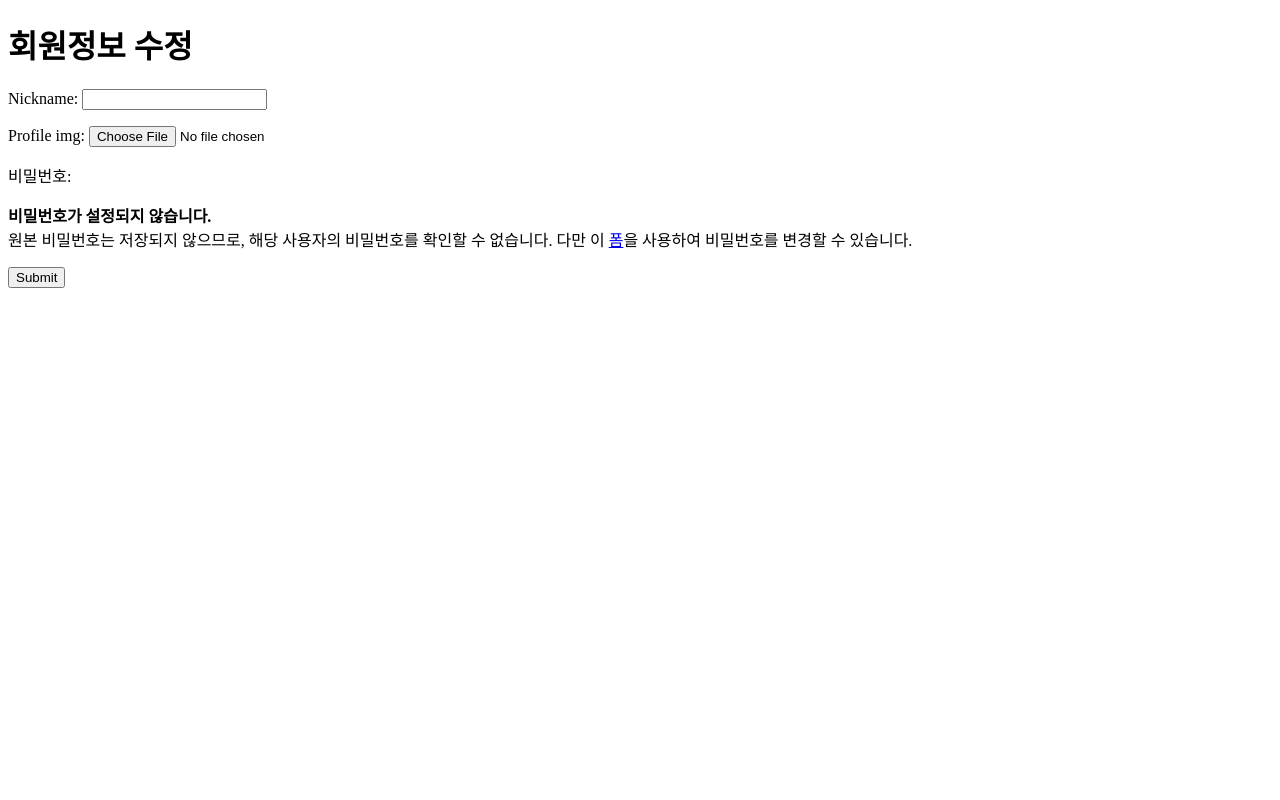
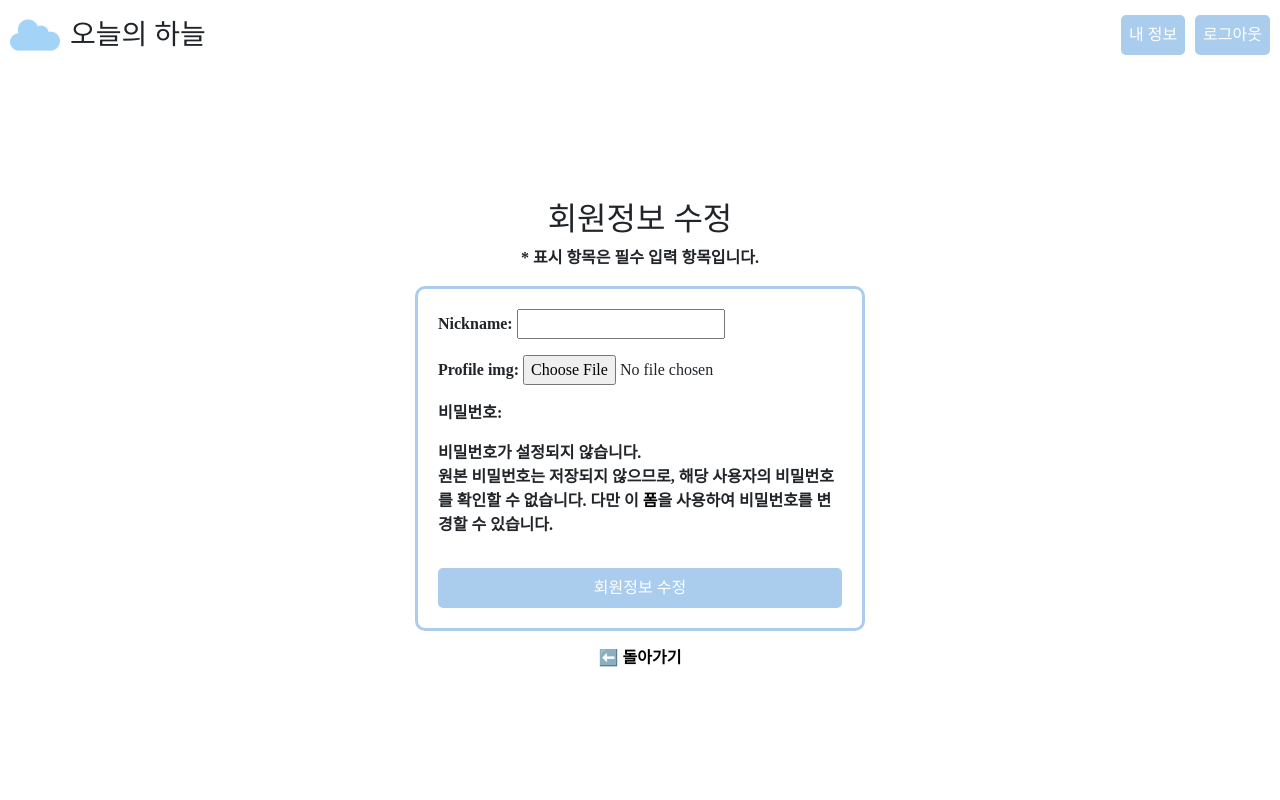
Before and after one commit to go13209/Skyful, a Django app: page /accounts/update/ in a window 1280 px wide. Run offline with Django 3.2, Linux system fonts and the light colour scheme; the visitor is signed in with stand-in values (Sample User, id 1); some web fonts are replaced.

Commit message:
[FEAT] update template

```diff
--- a/accounts/templates/accounts/update.html
+++ b/accounts/templates/accounts/update.html
@@ -1,16 +1,33 @@
-<!DOCTYPE html>
-<html lang="en">
-<head>
-  <meta charset="UTF-8">
-  <meta name="viewport" content="width=device-width, initial-scale=1.0">
-  <title>Document</title>
-</head>
-<body>
-  <h1>회원정보 수정</h1>
-  <form action="{% url 'accounts:update' %}" method="POST" enctype="multipart/form-data">
-    {% csrf_token %}
-    {{ form.as_p }}
-    <input type="submit">
-  </form>
-</body>
-</html>
+{% extends "base.html" %}
+{% load static %}
+
+{% block style %}
+  <link rel="stylesheet" href="{% static "css/update.css" %}">
+{% endblock style %}
+
+{% block content %}
+  <div class="MainBox">
+    <h2>회원정보 수정</h2>
+    <p>* 표시 항목은 필수 입력 항목입니다.</p>
+    <div class="UpdateForm">
+      <form action="{% url 'accounts:update' %}" method="POST" enctype="multipart/form-data">
+        {% csrf_token %}
+        {{ form.as_p }}
+        <div class="ImageBox">
+          {% if request.user.profile_img %}
+            <img class="Preview_1" src={{ request.user.profile_img.url }} alt="프로필 이미지 미리보기">
+          {% else %}
+            <img class="Preview_2" src="#" alt="프로필 이미지 미리보기">
+          {% endif %}
+        </div>
+        <button type="submit">회원정보 수정</button>
+      </form>
+    </div>
+    <a href="{% url 'posts:main' %}">⬅️ 돌아가기</a>
+  </div>
+{% endblock content %}
+
+
+{% block js %}
+  <script src="{% static "js/update.js" %}"></script>
+{% endblock js %}
--- /dev/null
+++ b/static/css/update.css
@@ -0,0 +1,42 @@
+.MainBox {
+  display: flex;
+  flex-direction: column;
+  justify-content: center;
+  align-items: center;
+  height: 100%;
+  font-weight: bold;
+}
+
+.UpdateForm {
+  border: 3px solid #abcded;
+  border-radius: 10px;
+  padding: 20px;
+  width: 450px;
+}
+
+.ImageBox {
+  display: flex;
+  justify-content: center;
+  align-items: center;
+  margin: 15px;
+}
+
+.Preview_1,
+.Preview_2 {
+  height: 200px;
+}
+
+.UpdateForm button {
+  width: 100%;
+  color: white;
+  background-color: #abcded;
+  border: 3px solid #abcded;
+  border-radius: 5px;
+  padding: 5px;
+}
+
+.MainBox a {
+  margin-top: 15px;
+  text-decoration-line: none;
+  color: black;
+}
--- /dev/null
+++ b/static/js/update.js
@@ -0,0 +1,30 @@
+const profileInput = document.querySelector('input[type="file"]');
+const profilePreview_1 = document.querySelector(".Preview_1");
+const profilePreview_2 = document.querySelector(".Preview_2");
+
+// 페이지 로드 시 프로필 이미지 가져오기
+window.onload = function () {
+  // 프로필 이미지가 설정되어 있는 경우
+  if (profilePreview_1) {
+    profilePreview_1.style.display = "block";
+  } else {
+    profilePreview_2.style.display = "none";
+  }
+};
+
+profileInput.addEventListener("change", function (event) {
+  const file = event.target.files[0];
+  const reader = new FileReader();
+
+  reader.onload = function (e) {
+    if (profilePreview_1) {
+      profilePreview_1.src = e.target.result;
+      profilePreview_1.style.display = "block";
+    } else {
+      profilePreview_2.src = e.target.result;
+      profilePreview_2.style.display = "block";
+    }
+  };
+
+  reader.readAsDataURL(file);
+});
```
